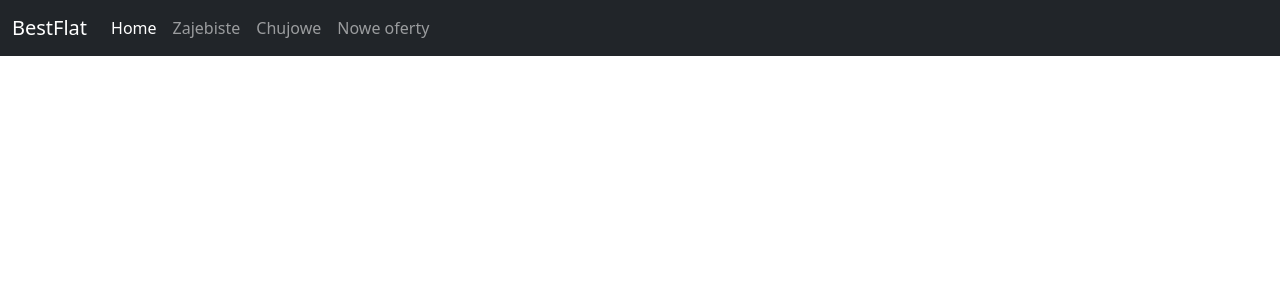
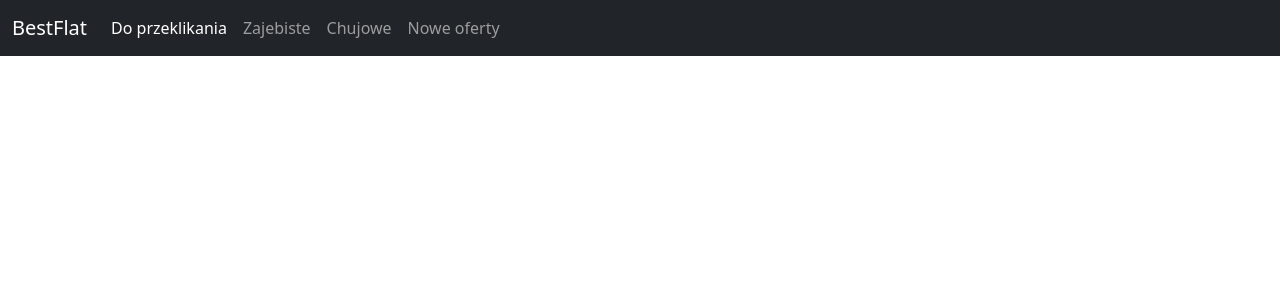
Before and after one commit to kmasuhr/best-flat, a Django app: page /list/ in a window 1280 px wide. Shown: the top 300 px of the page. Run offline with Django 4.2, Linux system fonts and the light colour scheme; data that the repository does not hold is empty; parts of the project's set-up code (start-up, migrations or seed data) failed here and were passed over.

Commit message:
Update home page logic

```diff
--- a/backend/flats_ui/viewer/templates/list.html
+++ b/backend/flats_ui/viewer/templates/list.html
@@ -25,7 +25,7 @@
     <div class="collapse navbar-collapse" id="navbarSupportedContent">
       <ul class="navbar-nav me-auto mb-2 mb-lg-0">
         <li class="nav-item">
-          <a id="home" class="nav-link" aria-current="page" href="/list">Home</a>
+          <a id="home" class="nav-link" aria-current="page" href="/list">Do przeklikania</a>
         </li>
 
         <li class="nav-item">
--- a/backend/flats_ui/viewer/views.py
+++ b/backend/flats_ui/viewer/views.py
@@ -23,6 +23,6 @@ class EmailDebugView(TemplateView):
             queryset = queryset.filter(created_on__gte=today - timedelta(days=1))
             queryset = queryset.order_by('-created_on')
         else:
-            queryset = queryset.filter(ignore=False).order_by('price')
+            queryset = queryset.filter(ignore=False, favourite=False).order_by('price')
 
         return {'flats': queryset}
```
